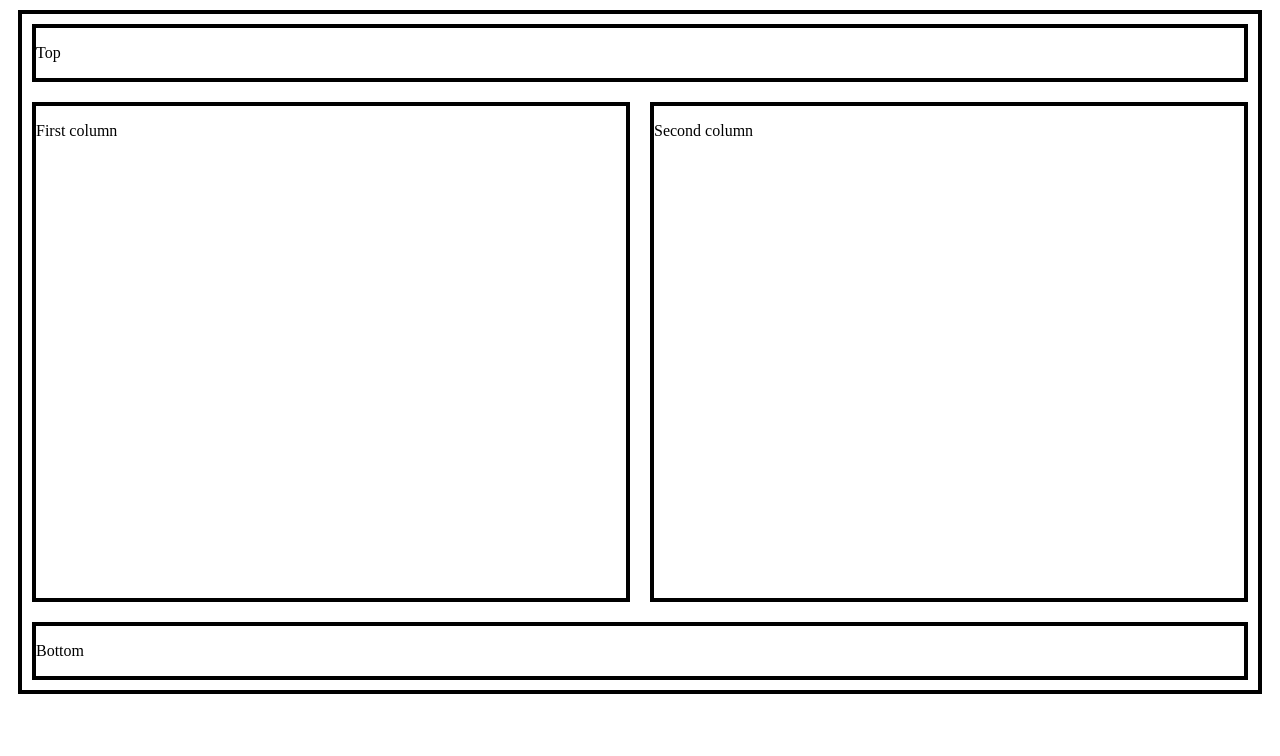
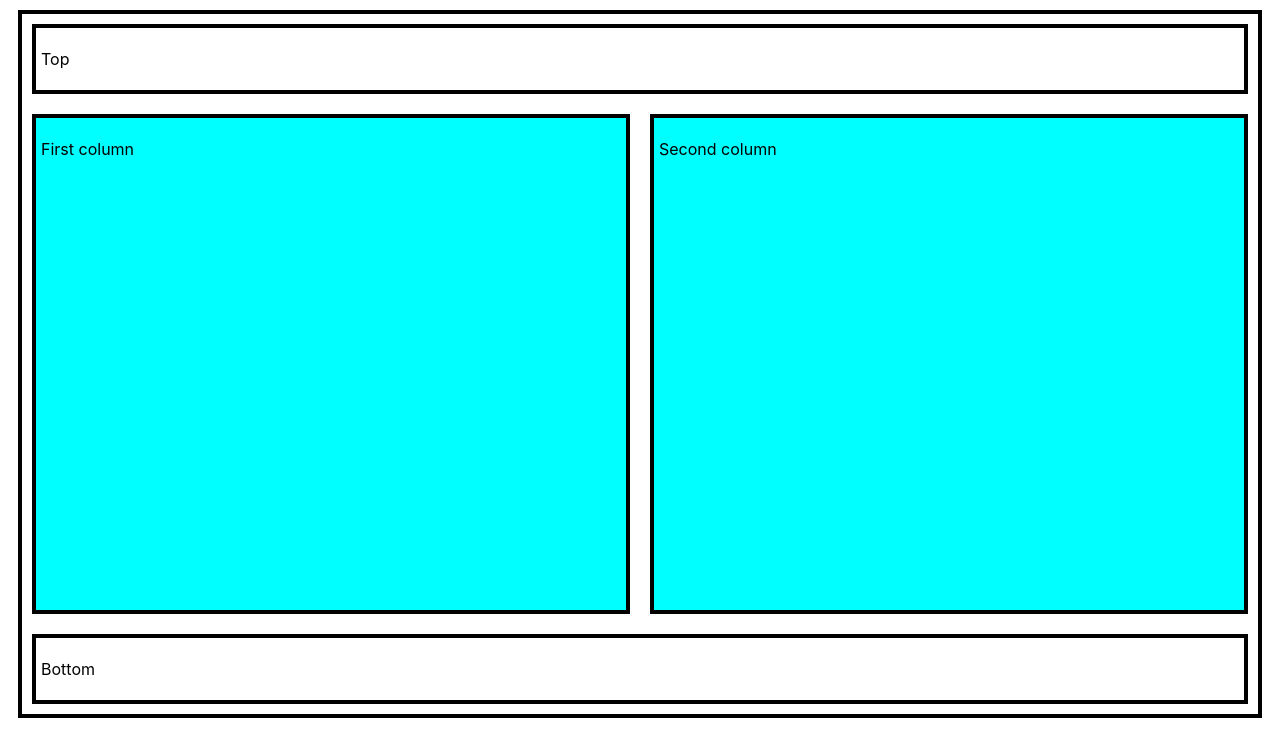
Before and after one commit to JSGcode/sparta-responsive-css, a plain HTML site: page index.html in a window 1280 px wide. Drawn offline with Linux system fonts and the light colour scheme.

Commit message:
second commit

```diff
--- a/css/main.css
+++ b/css/main.css
@@ -7,6 +7,7 @@
 .top{
     border: 4px black solid;
     margin: 10px;
+    padding: 5px;
 }
 .columns{
     display: flex;
@@ -19,14 +20,22 @@
     width:50%;
     margin-right: 10px;
     margin-left: 0px;
+    padding: 5px;
+    background-color: aqua;
 }
 .column2{
     border: 4px black solid;
     width:50%;
     margin-left: 10px;
     margin-right: 0px;
+    padding: 5px;
+    background-color: aqua;
 }
 .bottom{
     border: 4px black solid;
     margin: 10px;
+    padding: 5px;
 }
+html{
+    font-family: -apple-system, BlinkMacSystemFont, 'Segoe UI', Roboto, Oxygen, Ubuntu, Cantarell, 'Open Sans', 'Helvetica Neue', sans-serif;
+}
```
